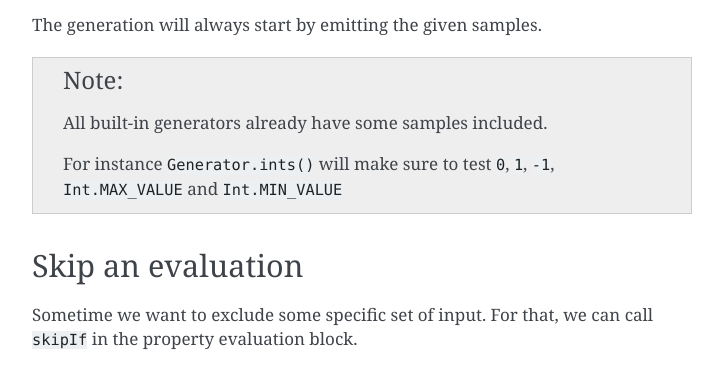
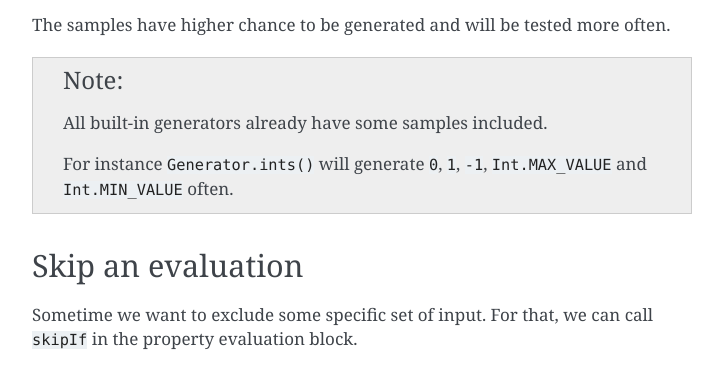
Before and after one commit to jcornaz/kwik, a Sphinx documentation site: the page built from docs/write-tests.rst, in a window 1280 px wide and 900 px high, scrolled down 2856 px, cut to the strip 280-646 px from the top of the window. Shown: the whole strip, without its empty margins (388-1111 px from the left). Built offline with Sphinx 7.4.7, drawn with Linux system fonts in a browser that asks for light colours.

Commit message:
Update documentation

```diff
--- a/docs/write-tests.rst
+++ b/docs/write-tests.rst
@@ -128,12 +128,12 @@ And since ``null`` and ``NaN`` are two quite common edge-case, there are dedicat
     :start-after: //region Add samples
     :end-before: //endregion
 
-The generation will always start by emitting the given samples.
+The samples have higher chance to be generated and will be tested more often.
 
 .. note::
     All built-in generators already have some samples included.
 
-    For instance ``Generator.ints()`` will make sure to test ``0``, ``1``, ``-1``, ``Int.MAX_VALUE`` and ``Int.MIN_VALUE``
+    For instance ``Generator.ints()`` will generate ``0``, ``1``, ``-1``, ``Int.MAX_VALUE`` and ``Int.MIN_VALUE`` often.
 
 Skip an evaluation
 ------------------
```
